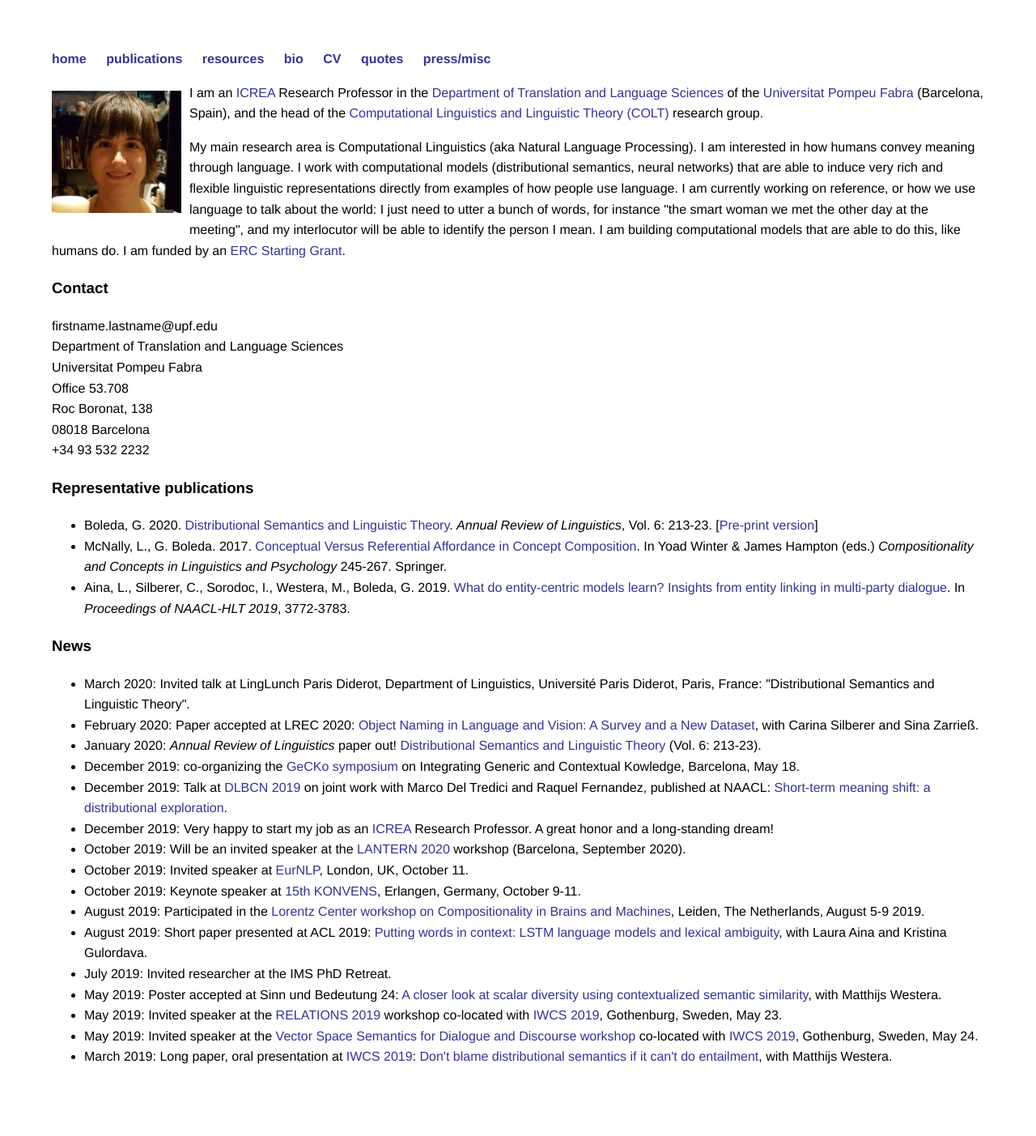
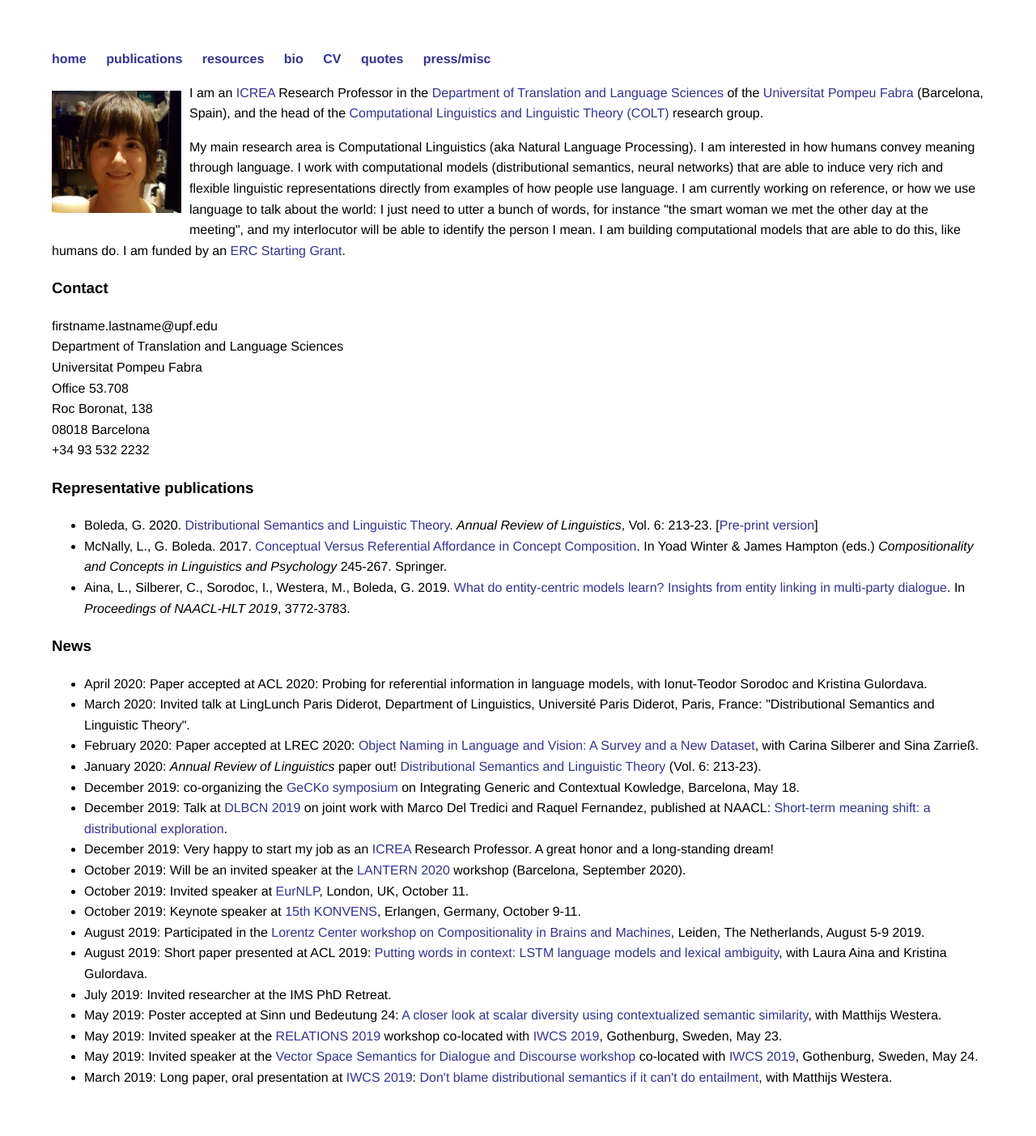
Before and after one commit to gboleda/gboleda.github.io, a Jekyll site: the page built from index.html, in a window 1280 px wide. Shown: the whole page at 81% size. Built offline with Jekyll 4.4.1, drawn with Linux system fonts in a browser that asks for light colours; before the commit the page ends 1378 px from its top, so only the background shows below that.

Commit message:
acl paper news

```diff
--- a/index.html
+++ b/index.html
@@ -44,6 +44,7 @@ In <i>Proceedings of NAACL-HLT 2019</i>, 3772-3783.
 
 <h3>News</h3>
 <ul>
+  <li>April 2020: Paper accepted at ACL 2020: Probing for referential information in language models, with Ionut-Teodor Sorodoc and Kristina Gulordava.
   <li>March 2020: Invited talk at LingLunch Paris Diderot, Department of Linguistics, Université Paris Diderot, Paris, France: "Distributional Semantics and Linguistic Theory".
   <li>February 2020: Paper accepted at LREC 2020: <a href="./pubs/lrec2020naming_cameraready.pdf">Object Naming in Language and Vision: A Survey and a New Dataset</a>, with Carina Silberer and Sina Zarrieß.</li>
   <li>January 2020: <i>Annual Review of Linguistics</i> paper out!
```
